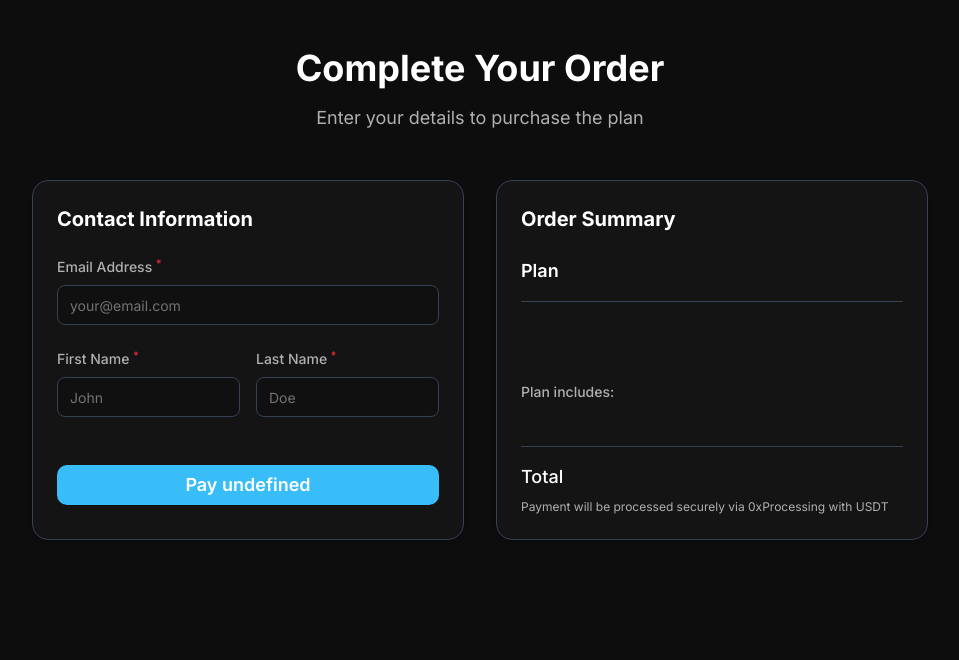
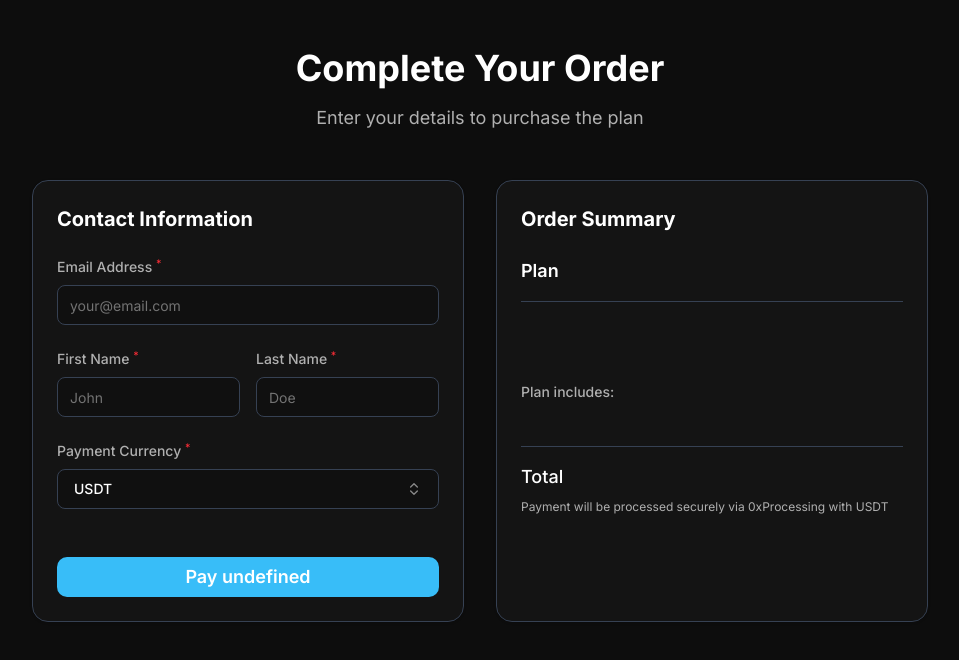
Before and after one commit to riyanhossain/scale-access, a Next.js app: page /payment/form in a window 1280 px wide. Shown: the top 660 px of the page, without its empty margins (160-1119 px from the left). Built offline with nearby package versions, Linux system fonts and the light colour scheme.

Commit message:
feat: combobox

```diff
--- a/package.json
+++ b/package.json
@@ -17,7 +17,7 @@
     "@radix-ui/react-checkbox": "1.1.3",
     "@radix-ui/react-collapsible": "1.1.2",
     "@radix-ui/react-context-menu": "2.2.4",
-    "@radix-ui/react-dialog": "1.1.4",
+    "@radix-ui/react-dialog": "^1.1.4",
     "@radix-ui/react-dropdown-menu": "2.1.4",
     "@radix-ui/react-hover-card": "1.1.4",
     "@radix-ui/react-label": "2.1.1",
@@ -39,6 +39,7 @@
     "@radix-ui/react-tooltip": "1.1.6",
     "class-variance-authority": "^0.7.1",
     "clsx": "^2.1.1",
+    "cmdk": "^1.1.1",
     "lucide-react": "^0.515.0",
     "next": "15.3.3",
     "react": "^19.0.0",
--- a/src/app/payment/form/page.tsx
+++ b/src/app/payment/form/page.tsx
@@ -2,13 +2,27 @@
 
 import { useState, Suspense } from 'react'
 import { useSearchParams } from 'next/navigation'
-import { useForm } from 'react-hook-form'
+import { useForm, Controller } from 'react-hook-form'
 import { zodResolver } from '@hookform/resolvers/zod'
 import { z } from 'zod'
 import { Card } from '@/components/ui/card'
 import { Input } from '@/components/ui/input'
 import { Button } from '@/components/ui/button'
-import { Check } from 'lucide-react'
+import { Check, ChevronsUpDown } from 'lucide-react'
+import { cn } from "@/lib/utils"
+import {
+  Command,
+  CommandEmpty,
+  CommandGroup,
+  CommandInput,
+  CommandItem,
+  CommandList,
+} from "@/components/ui/command"
+import {
+  Popover,
+  PopoverContent,
+  PopoverTrigger,
+} from "@/components/ui/popover"
 import homePageData from '@/data/homePageData.json'
 
 // Zod schema for form validation
@@ -25,6 +39,9 @@ const paymentFormSchema = z.object({
     .string()
     .min(1, 'Last name is required')
     .min(2, 'Last name must be at least 2 characters'),
+  currency: z
+    .string()
+    .min(1, 'Please select a currency'),
 })
 
 type PaymentFormData = z.infer<typeof paymentFormSchema>
@@ -37,11 +54,14 @@ function PaymentForm() {
   const selectedPlan = pricing.plans.find((plan) => plan.id === planId);
 
   const [isSubmitting, setIsSubmitting] = useState(false)
+  const [currencyOpen, setCurrencyOpen] = useState(false)
 
   // React Hook Form with Zod validation
   const {
     register,
     handleSubmit,
+    control,
+    watch,
     formState: { errors },
   } = useForm<PaymentFormData>({
     resolver: zodResolver(paymentFormSchema),
@@ -49,8 +69,11 @@ function PaymentForm() {
       email: '',
       firstName: '',
       lastName: '',
+      currency: 'USDT', // Default to USDT
     },
   })
+
+  const selectedCurrency = watch('currency')
 
   const onSubmit = async (data: PaymentFormData) => {
     setIsSubmitting(true)
@@ -70,7 +93,7 @@ function PaymentForm() {
       params.append('name', data.firstName)
       params.append('lastname', data.lastName)
       params.append('amount', selectedPlan.priceValue.toString())
-      params.append('currency', 'USDT')
+      params.append('currency', data.currency)
       params.append('MerchantId', "0xMR2409448")
       params.append('ClientId', orderId)
       params.append('BillingId', orderId)
@@ -204,6 +227,71 @@ function PaymentForm() {
                 </div>
               </div>
 
+              {/* Currency Selection */}
+              <div className="space-y-2 w-full">
+                <label className="block text-sm font-medium text-soft-gray">
+                  Payment Currency <sup className="text-red-500">*</sup>
+                </label>
+                <Controller
+                  name="currency"
+                  control={control}
+                  render={({ field }) => (
+                    <Popover open={currencyOpen} onOpenChange={setCurrencyOpen}>
+                      <PopoverTrigger asChild>
+                        <Button
+                          variant="outline"
+                          role="combobox"
+                          aria-expanded={currencyOpen}
+                          className="w-full justify-between bg-true-black/50 border-gray-700 text-white hover:bg-true-black/70"
+                        >
+                          {field.value
+                            ? homePageData.currency.find((curr) => curr === field.value)
+                            : "Select currency..."}
+                          <ChevronsUpDown className="ml-2 h-4 w-4 shrink-0 opacity-50" />
+                        </Button>
+                      </PopoverTrigger>
+                      <PopoverContent className="min-w-full p-0 bg-dark-gray border-gray-700">
+                        <Command className="bg-dark-gray">
+                          <CommandInput
+                            placeholder="Search currency..."
+                            className="h-9 bg-dark-gray text-white border-gray-700"
+                          />
+                          <CommandList>
+                            <CommandEmpty className="text-soft-gray">No currency found.</CommandEmpty>
+                            <CommandGroup>
+                              {homePageData.currency.map((curr) => (
+                                <CommandItem
+                                  key={curr}
+                                  value={curr}
+                                  onSelect={(currentValue) => {
+                                    field.onChange(currentValue.toUpperCase())
+                                    setCurrencyOpen(false)
+                                  }}
+                                  className="text-white !bg-dark-gray hover:!bg-gray-700"
+                                >
+                                  <Check
+                                    className={cn(
+                                      "mr-2 h-4 w-4",
+                                      field.value === curr ? "opacity-100" : "opacity-0"
+                                    )}
+                                  />
+                                  {curr}
+                                </CommandItem>
+                              ))}
+                            </CommandGroup>
+                          </CommandList>
+                        </Command>
+                      </PopoverContent>
+                    </Popover>
+                  )}
+                />
+                {errors.currency && (
+                  <p className="text-red-400 text-sm mt-1">
+                    {errors.currency.message}
+                  </p>
+                )}
+              </div>
+
               <Button
                 type="submit"
                 disabled={isSubmitting}
@@ -253,7 +341,7 @@ function PaymentForm() {
                   </span>
                 </div>
                 <p className="text-xs text-soft-gray mt-2">
-                  Payment will be processed securely via 0xProcessing with USDT
+                  Payment will be processed securely via 0xProcessing with {selectedCurrency || 'USDT'}
                 </p>
               </div>
             </div>
--- a/src/components/ui/popover.tsx
+++ b/src/components/ui/popover.tsx
@@ -19,7 +19,7 @@ const PopoverContent = React.forwardRef<
       align={align}
       sideOffset={sideOffset}
       className={cn(
-        "z-50 w-72 rounded-md border bg-popover p-4 text-popover-foreground shadow-md outline-none data-[state=open]:animate-in data-[state=closed]:animate-out data-[state=closed]:fade-out-0 data-[state=open]:fade-in-0 data-[state=closed]:zoom-out-95 data-[state=open]:zoom-in-95 data-[side=bottom]:slide-in-from-top-2 data-[side=left]:slide-in-from-right-2 data-[side=right]:slide-in-from-left-2 data-[side=top]:slide-in-from-bottom-2",
+        "z-50 rounded-md border bg-popover p-4 text-popover-foreground shadow-md outline-none data-[state=open]:animate-in data-[state=closed]:animate-out data-[state=closed]:fade-out-0 data-[state=open]:fade-in-0 data-[state=closed]:zoom-out-95 data-[state=open]:zoom-in-95 data-[side=bottom]:slide-in-from-top-2 data-[side=left]:slide-in-from-right-2 data-[side=right]:slide-in-from-left-2 data-[side=top]:slide-in-from-bottom-2",
         className
       )}
       {...props}
--- a/src/data/homePageData.json
+++ b/src/data/homePageData.json
@@ -1,4 +1,5 @@
 {
+  "currency": ["BTC", "USDT", "USDC", "LTC", "ETH"],
   "hero": {
     "title": "Stop Renting.",
     "highlightTitle": "Start Scaling.",
```
Also changed, not shown: 1 other file (tests, documents, lock files or other folders).
